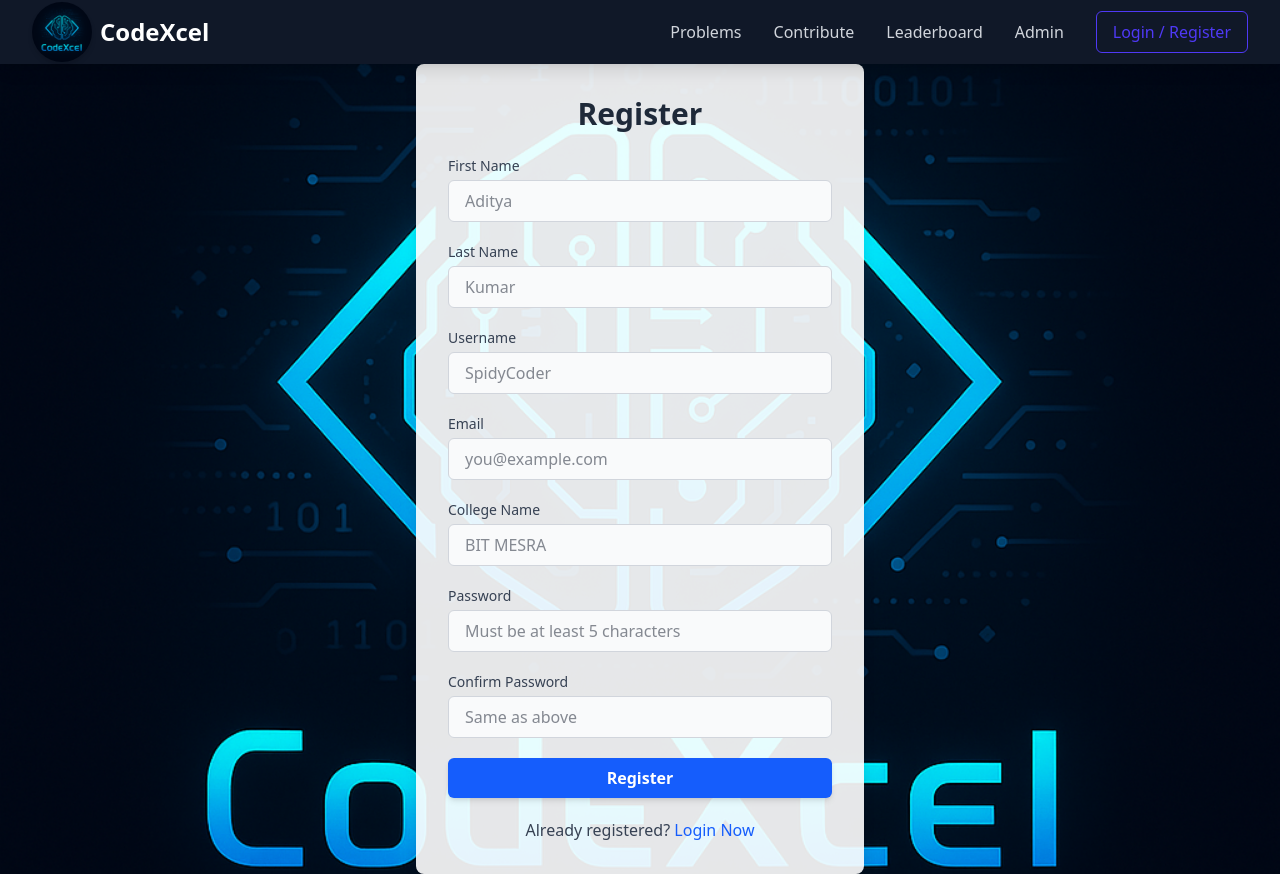
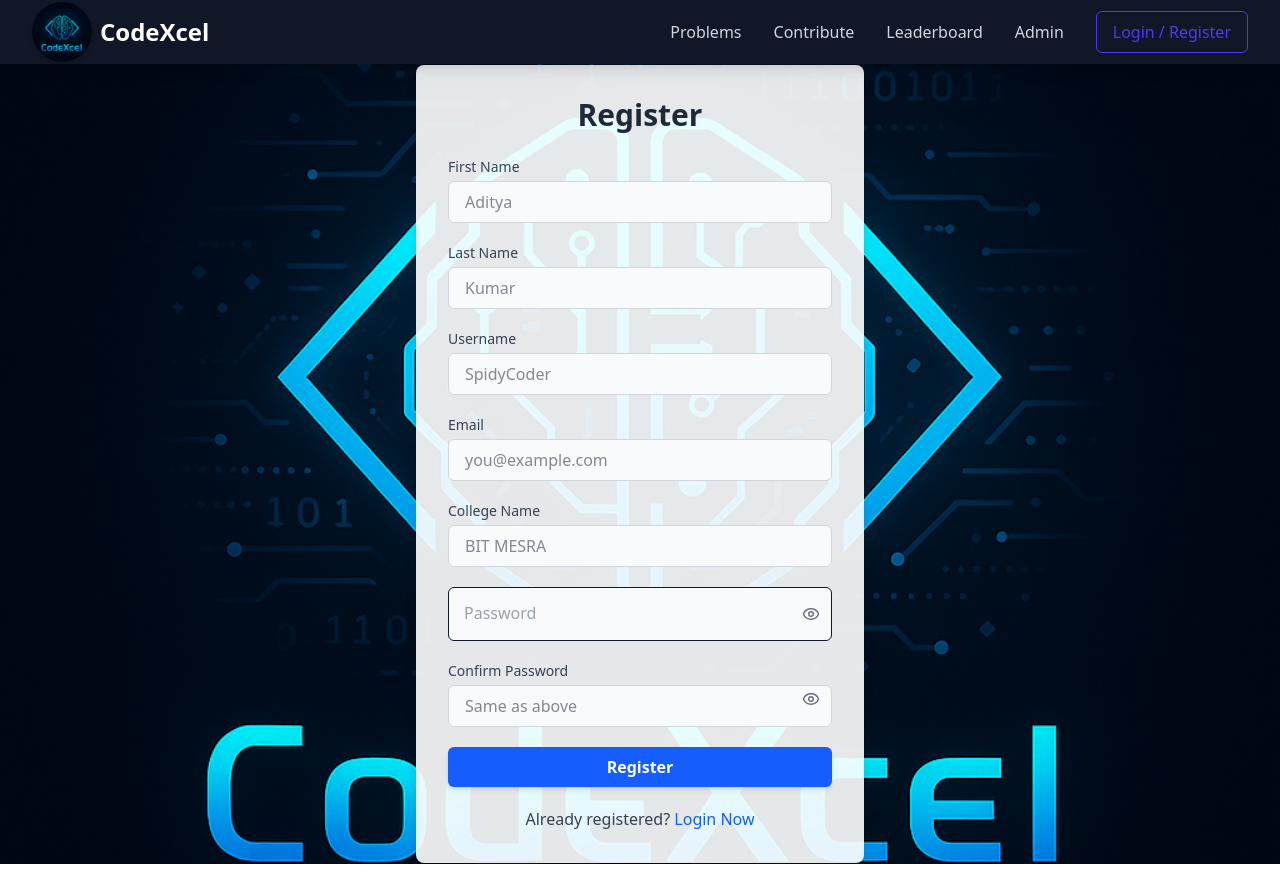
Before and after one commit to spidycoder/CodeXcel, a React (Vite) app in the folder Frontend/Client/: page /register in a window 1280 px wide. Built offline with nearby package versions, Linux system fonts and the light colour scheme.

Commit message:
fixed some minor bugs

```diff
--- a/Frontend/Client/src/pages/Login.jsx
+++ b/Frontend/Client/src/pages/Login.jsx
@@ -1,10 +1,12 @@
 import React, { useState } from "react";
 import { Link } from "react-router-dom";
+import { Eye, EyeOff } from "lucide-react";
 import axios from "axios";
 import codeXcel from "../assets/codeXcel.png";
 
 const Login = () => {
   const [error, setError] = useState("");
+  const [showPassword, setShowPassword] = useState(false);
   const [formData, setFormData] = useState({
     email: "",
     password: "",
@@ -91,12 +93,12 @@ const Login = () => {
           {/* Password */}
           <div className="relative">
             <input
-              type="password"
+              type={showPassword ? "text" : "password"}
               id="password"
               name="password"
               onChange={handleChange}
               required
-              className="peer w-full px-4 pt-5 pb-2 border rounded-md bg-gray-50 dark:bg-gray-700 text-gray-900 dark:text-white placeholder-transparent focus:outline-none focus:ring-2 focus:ring-blue-500"
+              className="peer w-full px-4 pt-5 pb-2 pr-10 border rounded-md bg-gray-50 dark:bg-gray-700 text-gray-900 dark:text-white placeholder-transparent focus:outline-none focus:ring-2 focus:ring-blue-500"
               placeholder="••••••••"
             />
             <label
@@ -105,6 +107,14 @@ const Login = () => {
             >
               Password
             </label>
+
+            <button
+              type="button"
+              onClick={() => setShowPassword(!showPassword)}
+              className="absolute right-3 top-1/2 transform -translate-y-1/2 text-gray-500 dark:text-gray-300 focus:outline-none"
+            >
+              {showPassword ? <EyeOff size={18} /> : <Eye size={18} />}
+            </button>
           </div>
 
           {/* Submit Button */}
--- a/Frontend/Client/src/pages/Register.jsx
+++ b/Frontend/Client/src/pages/Register.jsx
@@ -1,10 +1,13 @@
 import React, { useState } from "react";
 import { Link } from "react-router-dom";
 import axios from "axios";
+import { Eye, EyeOff } from "lucide-react";
 import codeXcel from "../assets/codeXcel.png";
 
 const Register = () => {
   const [error, setError] = useState("");
+  const [showPassword, setShowPassword] = useState(false);
+  const [showConfirmPassword, setShowConfirmPassword] = useState(false);
   const [formData, setFormData] = useState({
     firstName: "",
     lastName: "",
@@ -176,33 +179,55 @@ const Register = () => {
           </div>
 
           {/* Password */}
-          <div className="flex flex-col">
-            <label htmlFor="password" className="mb-1 text-sm font-medium text-gray-700 dark:text-gray-200">
+          <div className="relative">
+            <input
+              type={showPassword ? "text" : "password"}
+              id="password"
+              name="password"
+              onChange={handleChange}
+              required
+              className="peer w-full px-4 pt-5 pb-2 pr-10 border rounded-md bg-gray-50 dark:bg-gray-700 text-gray-900 dark:text-white placeholder-transparent focus:outline-none focus:ring-2 focus:ring-blue-500"
+              placeholder="••••••••"
+            />
+            <label
+              htmlFor="password"
+              className="absolute left-4 top-2 text-gray-500 dark:text-gray-300 text-sm transition-all peer-placeholder-shown:top-3.5 peer-placeholder-shown:text-base peer-placeholder-shown:text-gray-400 dark:peer-placeholder-shown:text-gray-400 peer-focus:top-2 peer-focus:text-sm peer-focus:text-blue-500"
+            >
               Password
             </label>
-            <input
-              type="password"
-              id="password"
-              name="password"
-              placeholder="Must be at least 5 characters"
-              onChange={handleChange}
-              className="px-4 py-2 border border-gray-300 dark:border-gray-600 rounded-md bg-gray-50 dark:bg-gray-700 text-gray-900 dark:text-white focus:outline-none focus:ring-2 focus:ring-blue-500"
-            />
+
+            <button
+              type="button"
+              onClick={() => setShowPassword(!showPassword)}
+              className="absolute right-3 top-1/2 transform -translate-y-1/2 text-gray-500 dark:text-gray-300 focus:outline-none"
+            >
+              {showPassword ? <EyeOff size={18} /> : <Eye size={18} />}
+            </button>
           </div>
 
           {/* Confirm Password */}
-          <div className="flex flex-col">
-            <label htmlFor="confirmPassword" className="mb-1 text-sm font-medium text-gray-700 dark:text-gray-200">
+          <div className="flex flex-col relative">
+            <label
+              htmlFor="confirmPassword"
+              className="mb-1 text-sm font-medium text-gray-700 dark:text-gray-200"
+            >
               Confirm Password
             </label>
             <input
-              type="password"
+              type={showConfirmPassword ? "text" : "password"}
               id="confirmPassword"
               name="confirmPassword"
               placeholder="Same as above"
               onChange={handleChange}
-              className="px-4 py-2 border border-gray-300 dark:border-gray-600 rounded-md bg-gray-50 dark:bg-gray-700 text-gray-900 dark:text-white focus:outline-none focus:ring-2 focus:ring-blue-500"
+              className="px-4 py-2 pr-10 border border-gray-300 dark:border-gray-600 rounded-md bg-gray-50 dark:bg-gray-700 text-gray-900 dark:text-white focus:outline-none focus:ring-2 focus:ring-blue-500"
             />
+            <button
+              type="button"
+              onClick={() => setShowConfirmPassword(!showConfirmPassword)}
+              className="absolute right-3 top-[38px] transform -translate-y-1/2 text-gray-500 dark:text-gray-300 focus:outline-none"
+            >
+              {showConfirmPassword ? <EyeOff size={18} /> : <Eye size={18} />}
+            </button>
           </div>
 
           {/* Error Message */}
```
Also changed, not shown: 1 other file (tests, documents, lock files or other folders).
